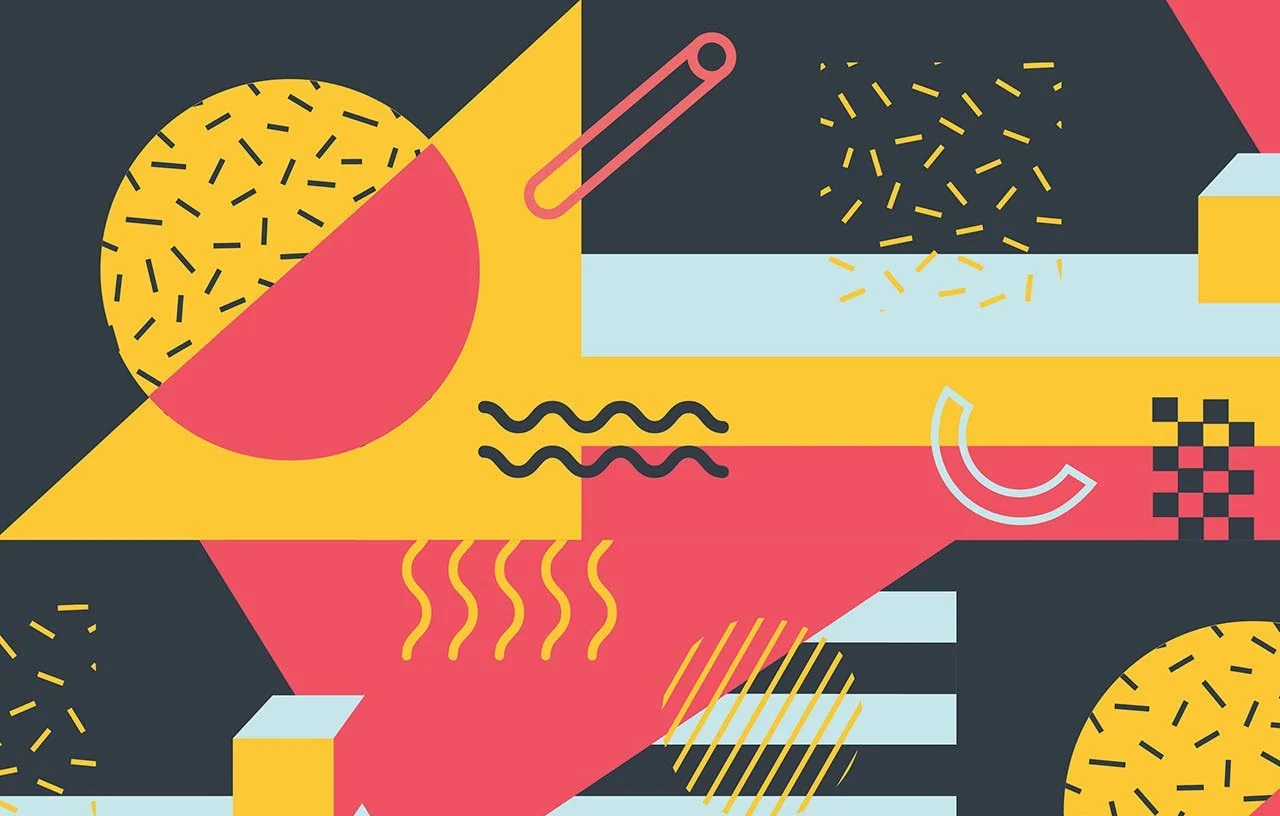
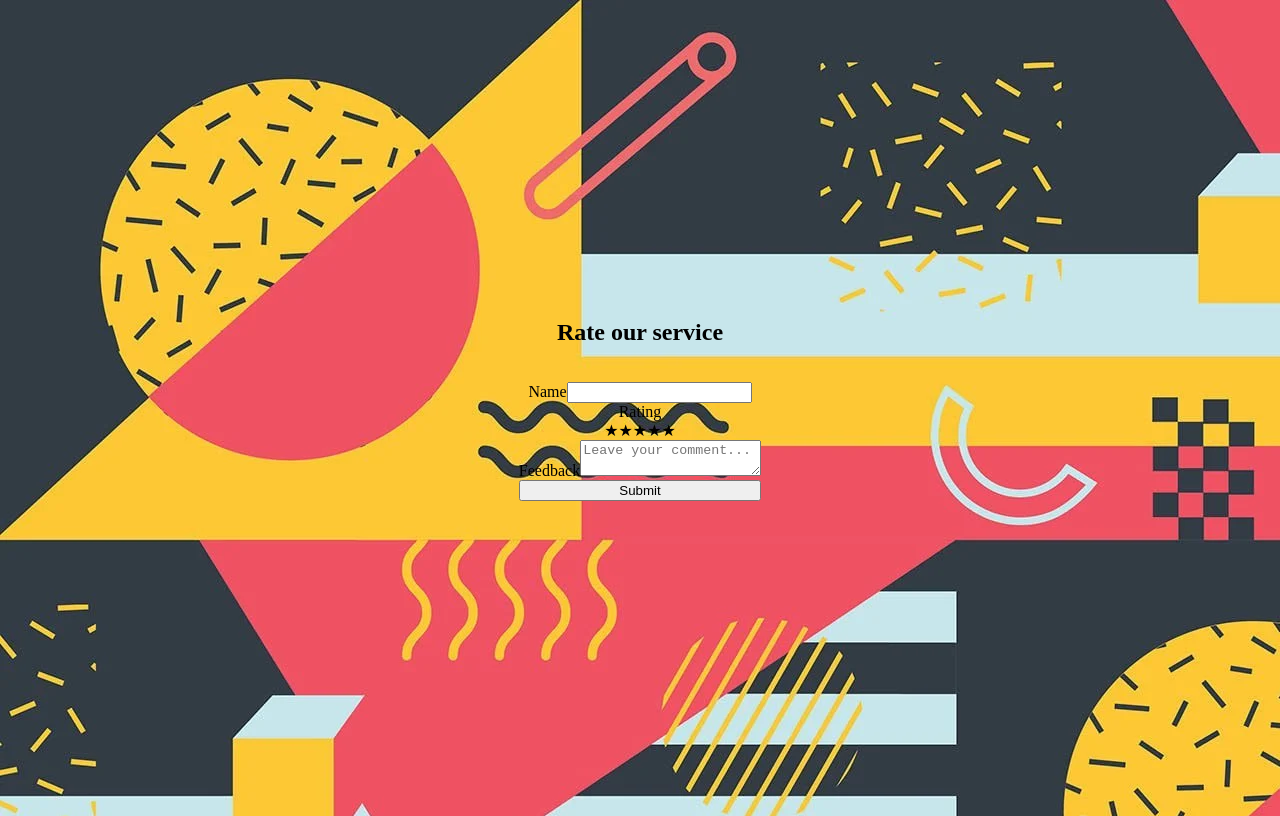
Before and after one commit to michellebarrigaIT/practica10, a React (Vite) app: page /exercise3 in a window 1280 px wide. Before the commit this address had no page. Built offline with nearby package versions, Linux system fonts and the light colour scheme.

Commit message:
feat: add rating page

```diff
--- a/src/App.tsx
+++ b/src/App.tsx
@@ -2,6 +2,7 @@ import { Route, Routes } from 'react-router-dom'
 import MultiStepForm from './Exercise1/pages/MultiStepForm'
 import './App.scss'
 import SocialLinksPage from './Exercise2/pages/SocialLinks'
+import Rating from './Exercise3/pages/Rating'
 
 function App() {
 
@@ -9,6 +10,7 @@ function App() {
     <Routes>
       <Route path="/" element={<MultiStepForm />} />
       <Route path="/exercise2" element={<SocialLinksPage />} />
+      <Route path="/exercise3" element={<Rating />} />
     </Routes>
   )
 }
--- /dev/null
+++ b/src/Exercise3/components/RatingForm/RatingForm.tsx
@@ -0,0 +1,106 @@
+import { useState } from "react";
+import { Formik, Form, Field, ErrorMessage } from "formik";
+import * as Yup from "yup";
+
+type RatingValues = {
+    name: string;
+    rating: number | "";
+    feedback: string;
+};
+
+const validationSchema = Yup.object().shape({
+    name: Yup.string().required("Name is required"),
+    rating: Yup.number()
+        .required("Rating is required")
+        .min(1, "Min is 1")
+        .max(5, "Max is 5"),
+    feedback: Yup.string().when("rating", {
+        is: (rating: number) => rating < 3,
+        then: (schema) => schema.required("Feedback is required for rating < 3"),
+        otherwise: (schema) => schema.notRequired(),
+    }),
+});
+
+const initialValues: RatingValues = {
+    name: "",
+    rating: "",
+    feedback: "",
+};
+
+export default function RatingForm() {
+    const [submitted, setSubmitted] = useState<RatingValues | null>(null);
+
+    return (
+        <div className="rating-container">
+            <h2>Rate our service</h2>
+            <Formik
+                initialValues={initialValues}
+                validationSchema={validationSchema}
+                onSubmit={(values, { resetForm }) => {
+                setSubmitted(values);
+                resetForm();
+                }}
+            >
+                {({ values, setFieldValue }) => (
+                <Form className="rating-form">
+                    <div className="form-group">
+                        <label htmlFor="name">Name</label>
+                        <Field id="name" name="name" />
+                        <ErrorMessage component="div" className="error" name="name" />
+                    </div>
+
+                    <div className="form-group">
+                        <label>Rating</label>
+                        <div className="stars">
+                            {[1, 2, 3, 4, 5].map((star) => (
+                            <span
+                                key={star}
+                                onClick={() => setFieldValue("rating", star)}
+                                className={star <= (values.rating || 0) ? "filled" : ""}
+                            >
+                                ★
+                            </span>
+                            ))}
+                        </div>
+                        <ErrorMessage component="div" className="error" name="rating" />
+                    </div>
+
+                    <div className="form-group">
+                        <label htmlFor="feedback">Feedback</label>
+                        <Field
+                            as="textarea"
+                            id="feedback"
+                            name="feedback"
+                            placeholder="Leave your comment..."
+                        />
+                        <ErrorMessage
+                            component="div"
+                            className="error"
+                            name="feedback"
+                        />
+                    </div>
+
+                    <button type="submit">Submit</button>
+                </Form>
+                )}
+            </Formik>
+
+            {submitted && (
+                <div className="submitted">
+                    <h3>Thank you for your feedback!</h3>
+                    <p>
+                        <strong>Name:</strong> {submitted.name}
+                    </p>
+                    <p>
+                        <strong>Rating:</strong> {submitted.rating} ★
+                    </p>
+                    {submitted.feedback && (
+                        <p>
+                        <strong>Feedback:</strong> {submitted.feedback}
+                        </p>
+                    )}
+                </div>
+            )}
+        </div>
+    );
+}
--- /dev/null
+++ b/src/Exercise3/pages/Rating.tsx
@@ -0,0 +1,9 @@
+import RatingForm from "../components/RatingForm/RatingForm";
+
+export default function Rating() {
+    return (
+        <div className="page">
+            <RatingForm />
+        </div>
+    );
+}
```
Also changed, not shown: src/Exercise3/components/RatingForm/RatingForm.scss (added), src/Exercise3/pages/Rating.scss (added), src/assets/backgrounds/bg-exercise3.png (added).
